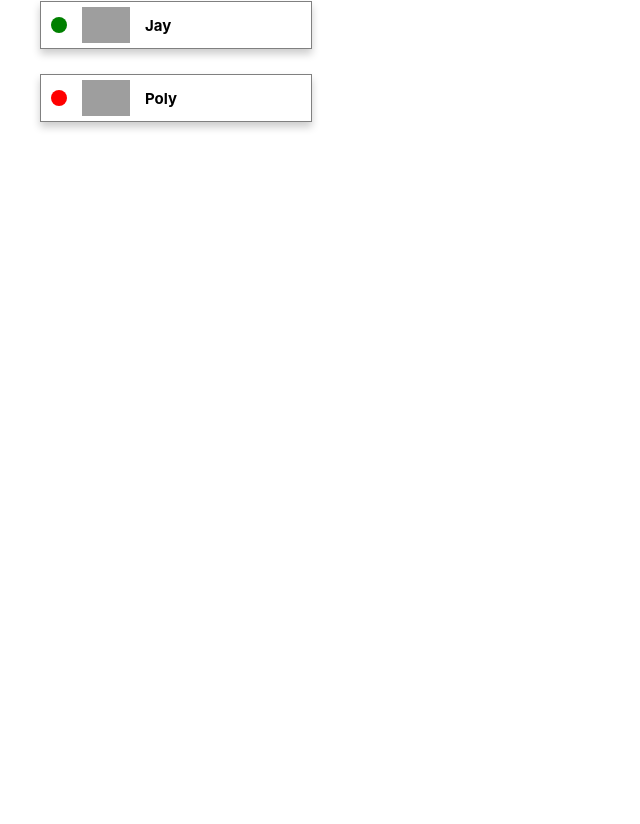
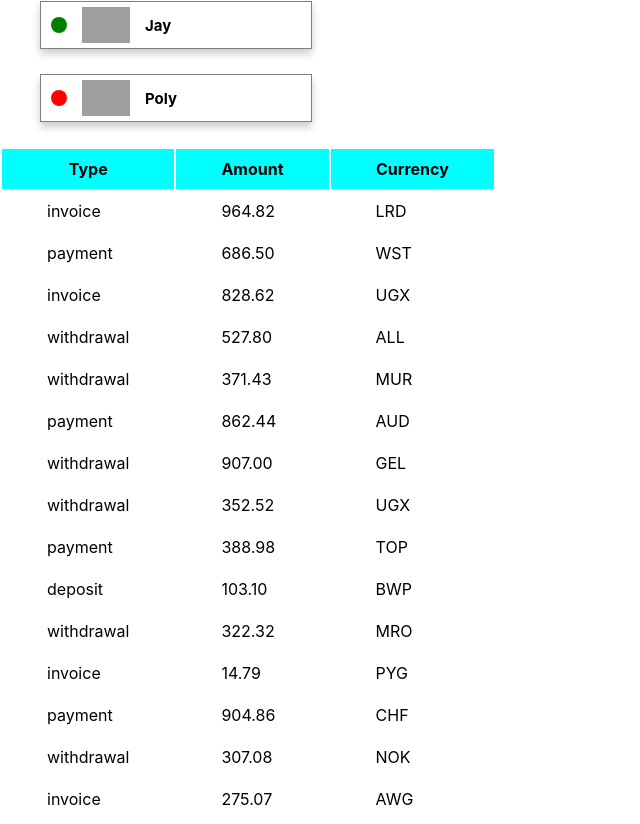
Before and after one commit to TetianaChernenko/goit-react-hw-01-components, a React (Create React App) app: page / in a window 1280 px wide. Shown: the part 936-1760 px from the top of the page, without its empty margins (0-640 px from the left). Before the commit the page ends 1083 px from the top, so only its background shows below. Built offline with nearby package versions, Linux system fonts and the light colour scheme; grey boxes are pictures that could not be loaded.

Commit message:
Transaction

```diff
--- a/src/components/App.jsx
+++ b/src/components/App.jsx
@@ -1,9 +1,11 @@
 import { Profile } from "components/Profile/Profile";
 import { Statistics } from "components/Statistics/Statistics";
 import { FriendList } from "components/FriendList/FriendList";
+import { TransactionHistory } from "components/TransactionHistory/TransactionHistory";
 import user from "data/user.json";
 import data from "data/data.json";
 import friends from "data/friends.json";
+import transactions from "data/transactions.json";
 
 export const App = () => {
   return (
@@ -18,6 +20,7 @@
       <Statistics title="Upload stats" stats={data} />
       <Statistics stats={data} />
       <FriendList friends={friends} />
+      <TransactionHistory items={transactions} />
     </div>
   );
 };
--- /dev/null
+++ b/src/components/TransactionHistory/TransactionHistory.jsx
@@ -0,0 +1,35 @@
+import PropTypes from "prop-types";
+import css from "./TransactionHistory.module.css";
+
+export const TransactionHistory = ({items}) => {
+    return <table className={css['transaction-history']}>
+  <thead>
+    <tr>
+      <th>Type</th>
+      <th>Amount</th>
+      <th>Currency</th>
+    </tr>
+  </thead>
+
+        <tbody>
+            {items.map(({ id, type, amount, currency }) =>
+        <tr key={id}>
+            <td>{type}</td>
+            <td>{amount}</td>
+            <td>{currency}</td>
+        </tr>
+        )}
+  </tbody>
+</table>
+}
+
+TransactionHistory.propTypes = {
+    items: PropTypes.arrayOf(
+        PropTypes.shape({
+            id: PropTypes.string.isRequired,
+            type: PropTypes.string.isRequired,
+            amount: PropTypes.string.isRequired,
+            currency: PropTypes.string.isRequired,
+        })
+    ),
+}
--- /dev/null
+++ b/src/components/TransactionHistory/TransactionHistory.module.css
@@ -0,0 +1,8 @@
+th {
+    padding: 10px 45px;
+    background-color: aqua;
+}
+
+td {
+    padding: 10px 45px;
+}
--- /dev/null
+++ b/src/data/transactions.json
@@ -0,0 +1,122 @@
+[
+  {
+    "id": "1e0700a2-5183-4291-85cc-2065a036a683",
+    "type": "invoice",
+    "amount": "964.82",
+    "currency": "LRD"
+  },
+  {
+    "id": "a30f821b-4d25-4ff0-abdd-e340b3f0dd2b",
+    "type": "payment",
+    "amount": "686.50",
+    "currency": "WST"
+  },
+  {
+    "id": "44dca67a-8e5a-4798-bf8e-b15efd4e1abd",
+    "type": "invoice",
+    "amount": "828.62",
+    "currency": "UGX"
+  },
+  {
+    "id": "ea8ed3dc-2b68-4a53-905a-53ecb0adef33",
+    "type": "withdrawal",
+    "amount": "527.80",
+    "currency": "ALL"
+  },
+  {
+    "id": "ea76146a-0b00-4b80-bc02-a8c822176712",
+    "type": "withdrawal",
+    "amount": "371.43",
+    "currency": "MUR"
+  },
+  {
+    "id": "63ca02f9-d637-46b5-9237-f3b24425e029",
+    "type": "payment",
+    "amount": "862.44",
+    "currency": "AUD"
+  },
+  {
+    "id": "ed0263e8-59a5-4bf1-87e0-2bb88e53dc34",
+    "type": "withdrawal",
+    "amount": "907.00",
+    "currency": "GEL"
+  },
+  {
+    "id": "6013bad0-750c-4691-8bc2-d8f2b43969c4",
+    "type": "withdrawal",
+    "amount": "352.52",
+    "currency": "UGX"
+  },
+  {
+    "id": "252c7be4-8b06-4fa7-8d42-61fb835b70d5",
+    "type": "payment",
+    "amount": "388.98",
+    "currency": "TOP"
+  },
+  {
+    "id": "4eaab41b-b967-40ac-82ed-85fc66f646f1",
+    "type": "deposit",
+    "amount": "103.10",
+    "currency": "BWP"
+  },
+  {
+    "id": "9648a350-8469-42d5-8bf3-18090de5fe67",
+    "type": "withdrawal",
+    "amount": "322.32",
+    "currency": "MRO"
+  },
+  {
+    "id": "9c5c25fb-1a95-4b2f-8d1f-4c4426d677cc",
+    "type": "invoice",
+    "amount": "14.79",
+    "currency": "PYG"
+  },
+  {
+    "id": "43ef232c-80e9-4d6f-b48a-b22405620de3",
+    "type": "payment",
+    "amount": "904.86",
+    "currency": "CHF"
+  },
+  {
+    "id": "5161682e-e620-4019-ab0a-24ceb10fbd20",
+    "type": "withdrawal",
+    "amount": "307.08",
+    "currency": "NOK"
+  },
+  {
+    "id": "7b119d71-42e6-4c42-a141-6818b07bb9ff",
+    "type": "invoice",
+    "amount": "275.07",
+    "currency": "AWG"
+  },
+  {
+    "id": "a4f65722-65c4-4c28-b1f4-b8ed988bb205",
+    "type": "deposit",
+    "amount": "213.10",
+    "currency": "STD"
+  },
+  {
+    "id": "c6e5784b-0ca3-48d6-86e5-b5128af5a523",
+    "type": "invoice",
+    "amount": "116.11",
+    "currency": "CUP CUC"
+  },
+  {
+    "id": "c9ebed6a-3a02-4b49-ac0d-0534b51f2bfd",
+    "type": "invoice",
+    "amount": "878.67",
+    "currency": "HKD"
+  },
+  {
+    "id": "a4a98b0e-b22c-438b-9f83-de2df52110c8",
+    "type": "invoice",
+    "amount": "725.03",
+    "currency": "UYU UYI"
+  },
+  {
+    "id": "b39bfa7a-0166-4c47-94d6-87d20590f746",
+    "type": "payment",
+    "amount": "405.45",
+    "currency": "MDL"
+  }
+]
```
